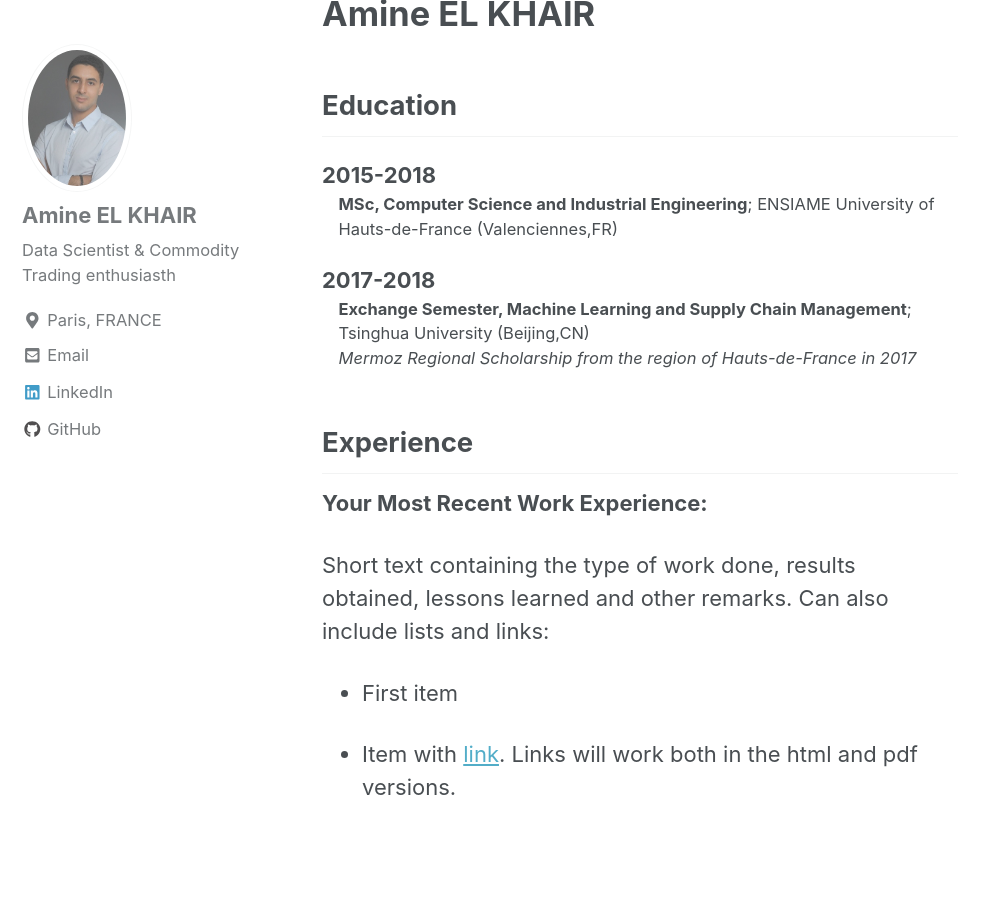
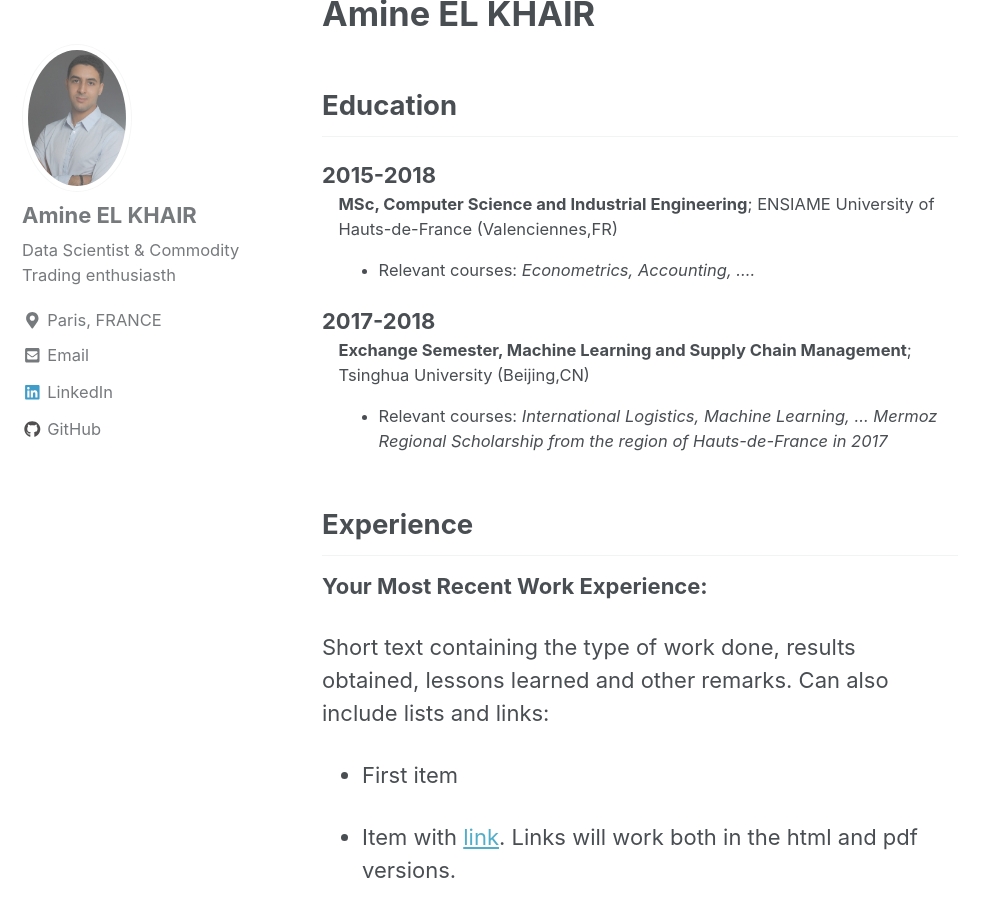
Before and after one commit to aelkhair/aelkhair.github.io, a Jekyll site: the page built from _pages/cv.md, in a window 1280 px wide and 900 px high, scrolled down 462 px. Shown: the whole window, without its empty margins (0-999 px from the left). Built offline with Jekyll 4.4.1, drawn with Linux system fonts in a browser that asks for light colours; nearby versions of some CDN libraries.

Commit message:
new order

```diff
--- a/_pages/cv.md
+++ b/_pages/cv.md
@@ -17,9 +17,12 @@ Education
 :   **MSc, Computer Science and Industrial Engineering**; ENSIAME University of
     Hauts-de-France (Valenciennes,FR)
 
+    * Relevant courses: *Econometrics, Accounting, ....*
+
 2017-2018
 :   **Exchange Semester, Machine Learning and Supply Chain Management**; Tsinghua University (Beijing,CN)
 
+    * Relevant courses: *International Logistics, Machine Learning, ...*
     *Mermoz Regional Scholarship from the region of Hauts-de-France in 2017*
 
 Experience
```
